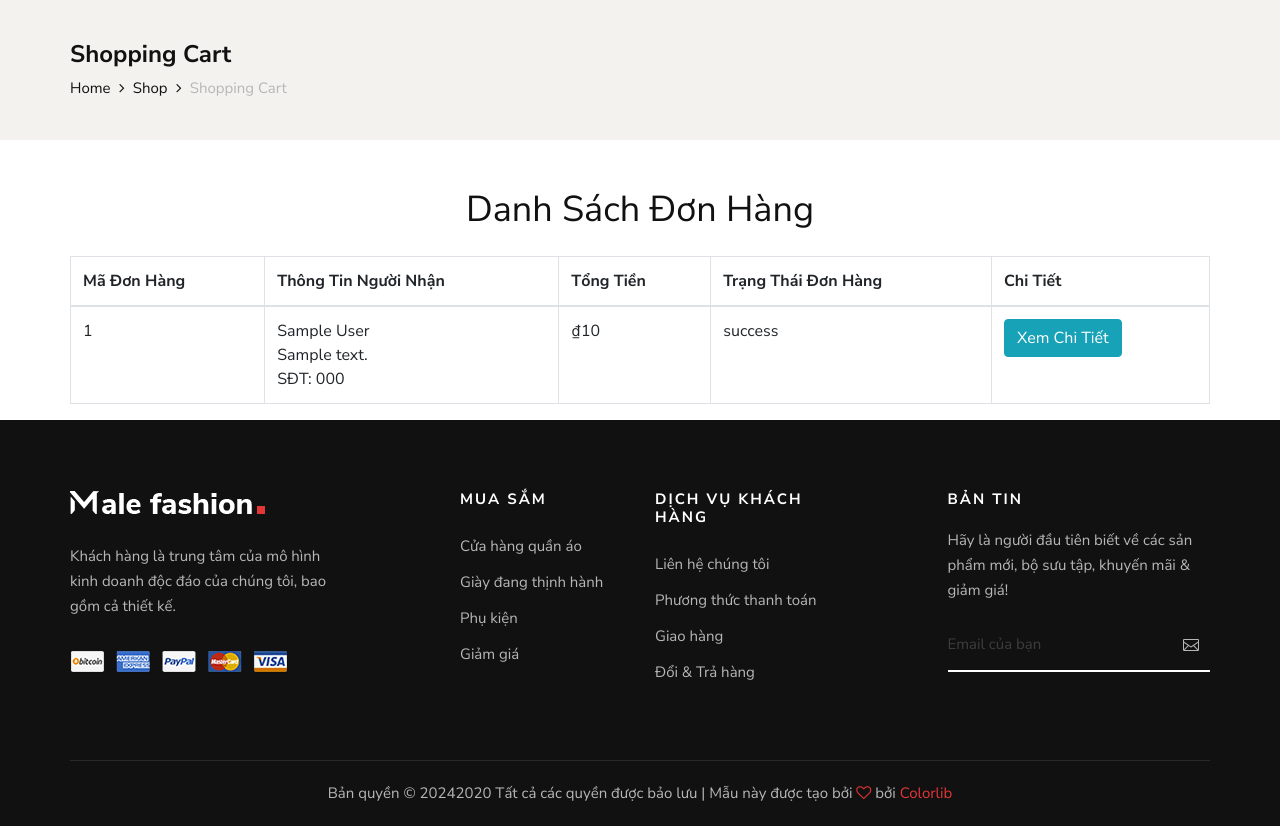
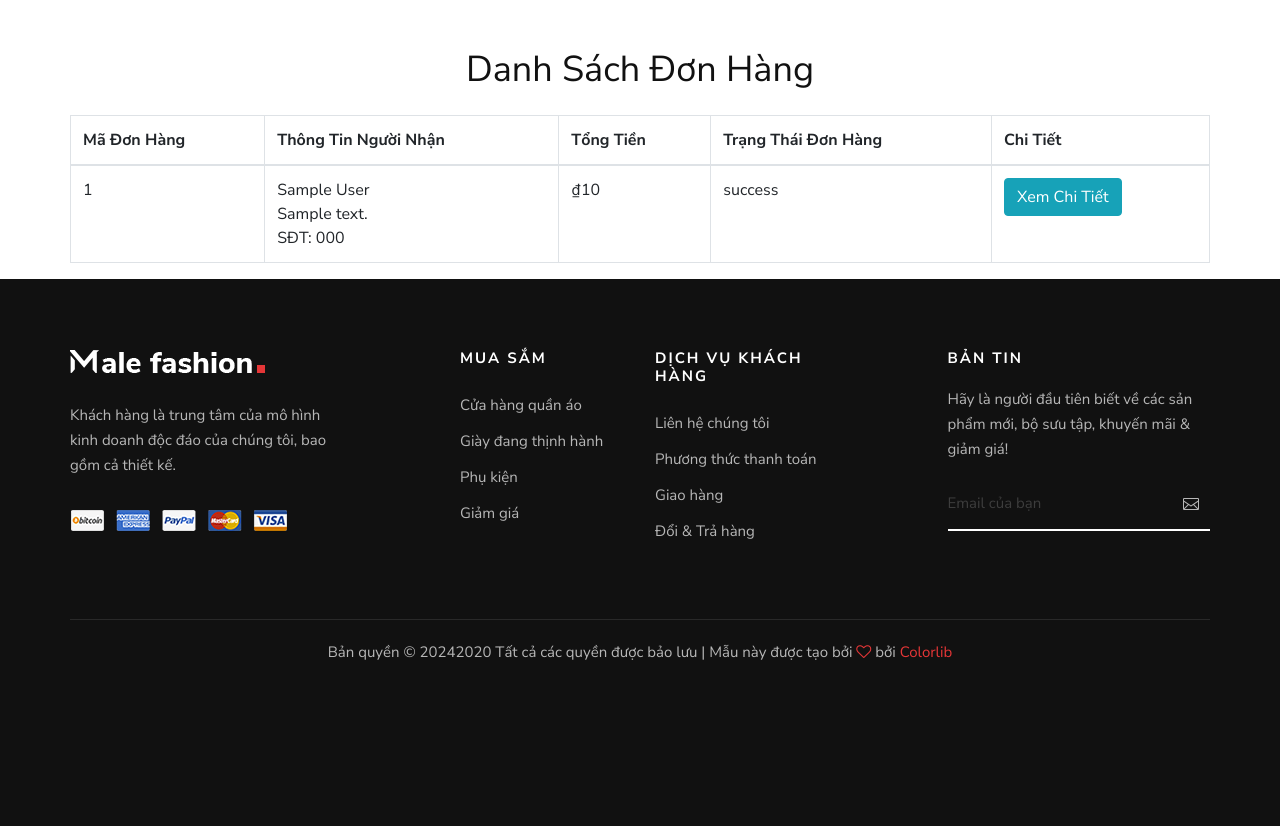
Before and after one commit to Angelica-H/malefashion, a PHP site: page /order-info.php in a window 1280 px wide. Shown: the part 143-969 px from the top of the page. After the commit the page ends 803 px from the top, so only its background shows below. Run offline with PHP 8.4, Linux system fonts and the light colour scheme; tables that the repository leaves empty or names only in its code hold one stand-in row (values such as "Sample post").

Commit message:
sửa đổi thông tin cart.js order-orderinffor

```diff
--- a/assets/js/cart.js
+++ b/assets/js/cart.js
@@ -25,7 +25,6 @@ function displayCart() {
     const cartContent = document.getElementById('cart-content');
     const totalAmountDisplay = document.getElementById('total-amount');
     let totalAmount = 0;
-    let totalQuantity = 0;
 
     cartContent.innerHTML = '';
 
@@ -38,7 +37,6 @@ function displayCart() {
     cart.forEach((product, index) => {
         const totalPrice = product.price * product.quantity;
         totalAmount += totalPrice;
-        totalQuantity += product.quantity;
 
         cartContent.innerHTML += `
             <tr>
@@ -56,9 +54,8 @@ function displayCart() {
                         <option value="S" ${product.size === 'S' ? 'selected' : ''}>S</option>
                         <option value="M" ${product.size === 'M' ? 'selected' : ''}>M</option>
                         <option value="L" ${product.size === 'L' ? 'selected' : ''}>L</option>
-                        <option value="L" ${product.size === 'XL' ? 'selected' : ''}>XL</option>
-                        <option value="L" ${product.size === 'XXL' ? 'selected' : ''}>XXL</option>
-                        <!-- Thêm các tùy chọn size khác từ cơ sở dữ liệu nếu có -->
+                        <option value="XL" ${product.size === 'XL' ? 'selected' : ''}>XL</option>
+                        <option value="XXL" ${product.size === 'XXL' ? 'selected' : ''}>XXL</option>
                     </select>
                 </td>
                 <td class="color__item">
@@ -66,7 +63,6 @@ function displayCart() {
                         <option value="Red" ${product.color === 'Red' ? 'selected' : ''}>Red</option>
                         <option value="Blue" ${product.color === 'Blue' ? 'selected' : ''}>Blue</option>
                         <option value="Green" ${product.color === 'Green' ? 'selected' : ''}>Green</option>
-                        <!-- Thêm các tùy chọn màu khác từ cơ sở dữ liệu nếu có -->
                     </select>
                 </td>
                 <td class="quantity__item">
@@ -83,9 +79,32 @@ function displayCart() {
             </tr>
         `;
     });
-    updateCartDisplay();
+
     totalAmountDisplay.innerHTML = `$${totalAmount.toFixed(2)}`;
 }
+
+// Hàm để cập nhật kích thước sản phẩm
+function updateSize(index, newSize) {
+    const cart = JSON.parse(localStorage.getItem('cart')) || [];
+
+    if (cart.length > index) {
+        cart[index].size = newSize; // Cập nhật kích thước mới
+        localStorage.setItem('cart', JSON.stringify(cart)); // Lưu lại vào localStorage
+        displayCart(); // Cập nhật lại giỏ hàng sau khi thay đổi
+    }
+}
+
+// Hàm để cập nhật màu sắc sản phẩm
+function updateColor(index, newColor) {
+    const cart = JSON.parse(localStorage.getItem('cart')) || [];
+
+    if (cart.length > index) {
+        cart[index].color = newColor; // Cập nhật màu sắc mới
+        localStorage.setItem('cart', JSON.stringify(cart)); // Lưu lại vào localStorage
+        displayCart(); // Cập nhật lại giỏ hàng sau khi thay đổi
+    }
+}
+
 // Hàm để cập nhật số lượng sản phẩm trong giỏ hàng
 function updateCart(index, newQuantity) {
     const cart = JSON.parse(localStorage.getItem('cart')) || [];
@@ -100,8 +119,6 @@ function updateCart(index, newQuantity) {
         localStorage.setItem('cart', JSON.stringify(cart)); // Lưu lại vào localStorage
         displayCart(); // Cập nhật lại giỏ hàng sau khi thay đổi
     }
-    calculateCartTotal();
-
 }
 
 // Hàm để xóa sản phẩm khỏi giỏ hàng
@@ -114,7 +131,6 @@ function removeFromCart(index) {
         alert("Sản phẩm đã được xóa khỏi giỏ hàng");
         displayCart(); // Cập nhật lại giỏ hàng
     }
-    calculateCartTotal();
 }
 
 // Hàm để đặt hàng
@@ -141,7 +157,6 @@ function updateCartDisplay() {
 
     document.getElementById('cart-count').textContent = totalQuantity; // Cập nhật thẻ hiển thị số lượng
     document.getElementById('cart-total').textContent = `$${totalPrice}`; // Cập nhật thẻ hiển thị tổng tiền
-    calculateCartTotal();
 }
 
 // Hàm để tính tổng số lượng sản phẩm trong giỏ hàng
@@ -153,11 +168,4 @@ function calculateTotalCartQuantity() {
 // Hàm để tính tổng tiền trong giỏ hàng
 function calculateTotalCartPrice() {
     const cart = JSON.parse(localStorage.getItem('cart')) || [];
-    return cart.reduce((total, product) => total + (product.price * product.quantity), 0).toFixed(2);
-}
-
-// Gọi hàm hiển thị giỏ hàng và cập nhật khi tải trang
-document.addEventListener('DOMContentLoaded', function () {
-    displayCart(); // Hiển thị giỏ hàng khi tải trang
-    updateCartDisplay(); // Cập nhật hiển thị giỏ hàng
-});
+    return cart.reduce((total, product) => total + (product.price * product.quantity), 0).toFixed(2
--- a/order-info.php
+++ b/order-info.php
@@ -1,6 +1,12 @@
 <?php
 include 'includes/db_connect.php'; // Kết nối cơ sở dữ liệu
 session_start();
+
+// Kiểm tra kết nối
+if ($conn->connect_error) {
+    die("Kết nối thất bại: " . $conn->connect_error);
+}
+
 $sql = "SELECT orders.order_id,
                CONCAT(customers.first_name, ' ', customers.last_name) AS receiver_name,
                customers.shipping_address,
@@ -10,62 +16,32 @@ $sql = "SELECT orders.order_id,
         FROM orders
         JOIN customers ON orders.customer_id = customers.customer_id";
 $result = $conn->query($sql);
-//echo '<pre>';
-//print_r($_SESSION['cart']);
-//echo '</pre>';
 ?>
+
 <!DOCTYPE html>
-<html lang="zxx">
+<html lang="vi">
 
 <head>
     <meta charset="UTF-8">
-    <meta name="description" content="Male_Fashion Template">
-    <meta name="keywords" content="Male_Fashion, unica, creative, html">
     <meta name="viewport" content="width=device-width, initial-scale=1.0">
-    <meta http-equiv="X-UA-Compatible" content="ie=edge">
-    <title>Male-Fashion | Template</title>
-
-    <!-- Google Font -->
-    <link href="https://fonts.googleapis.com/css2?family=Nunito+Sans:wght@300;400;600;700;800;900&display=swap"
-        rel="stylesheet">
-
+    <title>Danh Sách Đơn Hàng</title>
+    <link href="https://fonts.googleapis.com/css2?family=Nunito+Sans:wght@300;400;600;700;800;900&display=swap" rel="stylesheet">
     <!-- Css Styles -->
-    <?php include "includes/css.php" ?>
-
+    <?php include "includes/css.php"; ?>
+    <script src="https://code.jquery.com/jquery-3.5.1.min.js"></script>
+    <script src="https://cdn.jsdelivr.net/npm/@popperjs/core@2.9.2/dist/umd/popper.min.js"></script>
+    <script src="https://stackpath.bootstrapcdn.com/bootstrap/4.5.2/js/bootstrap.min.js"></script>
 </head>
 
 <body>
-    <!-- Page Preloder -->
-    <div id="preloder">
-        <div class="loader"></div>
-    </div>
-
     <!-- Offcanvas Menu Begin -->
-    <?php include "includes/menu_begin.php" ?>
+    <?php include "includes/menu_begin.php"; ?>
     <!-- Offcanvas Menu End -->
 
     <!-- Header Section Begin -->
-    <?php include "includes/header_section.php" ?>
+    <?php include "includes/header_section.php"; ?>
     <!-- Header Section End -->
 
-    <!-- Breadcrumb Section Begin -->
-    <section class="breadcrumb-option">
-        <div class="container">
-            <div class="row">
-                <div class="col-lg-12">
-                    <div class="breadcrumb__text">
-                        <h4>Shopping Cart</h4>
-                        <div class="breadcrumb__links">
-                            <a href="./index.html">Home</a>
-                            <a href="./shop.html">Shop</a>
-                            <span>Shopping Cart</span>
-                        </div>
-                    </div>
-                </div>
-            </div>
-        </div>
-    </section>
-    <!-- Breadcrumb Section End -->
     <div class="container mt-5">
         <h2 class="text-center">Danh Sách Đơn Hàng</h2>
 
@@ -82,15 +58,17 @@ $result = $conn->query($sql);
             <tbody>
                 <?php
                 if ($result->num_rows > 0) {
-                    // Lặp qua tất cả các đơn hàng và hiển thị
                     while ($row = $result->fetch_assoc()) {
                         echo "<tr>";
                         echo "<td>" . $row['order_id'] . "</td>";
                         echo "<td>" . $row['receiver_name'] . "<br>" . $row['shipping_address'] . "<br>SĐT: " . $row['phone_number'] . "</td>";
                         echo "<td>₫" . number_format($row['total'], 0, ',', '.') . "</td>";
                         echo "<td>" . $row['status'] . "</td>";
-                        echo "<td><button class='btn btn-info' data-toggle='modal' data-target='#orderDetailsModal" . $row['order_id'] . "'>Xem Chi Tiết</button></td>";
+                        echo "<td>
+                            <button class='btn btn-info' data-toggle='modal' data-target='#orderDetailsModal" . $row['order_id'] . "' data-id='" . $row['order_id'] . "'>Xem Chi Tiết</button>
+                        </td>";
                         echo "</tr>";
+
                         // Modal cho chi tiết đơn hàng
                         echo "<div class='modal fade' id='orderDetailsModal" . $row['order_id'] . "' tabindex='-1' role='dialog' aria-labelledby='orderDetailsModalLabel" . $row['order_id'] . "' aria-hidden='true'>
                             <div class='modal-dialog' role='document'>
@@ -102,20 +80,9 @@ $result = $conn->query($sql);
                                         </button>
                                     </div>
                                     <div class='modal-body'>
-                                        <ul>";
-                        // Truy vấn để lấy chi tiết đơn hàng
-                        $order_id = $row['order_id'];
-                        $sql_details = "SELECT product_variants.product_name, order_items.quantity, order_items.price
-                                        FROM order_items
-                                        JOIN product_variants ON order_items.variant_id = product_variants.variant_id
-                                        WHERE order_items.order_id = '$order_id'";
-                        $result_details = $conn->query($sql_details);
-                        if ($result_details->num_rows > 0) {
-                            while ($detail_row = $result_details->fetch_assoc()) {
-                                echo "<li>" . $detail_row['product_name'] . " - " . $detail_row['quantity'] . " x ₫" . number_format($detail_row['price'], 0, ',', '.') . "</li>";
-                            }
-                        }
-                        echo "        </ul>
+                                        <ul id='order-details-list-" . $row['order_id'] . "'>
+                                            <!-- Chi tiết sẽ được chèn vào đây -->
+                                        </ul>
                                     </div>
                                     <div class='modal-footer'>
                                         <button type='button' class='btn btn-secondary' data-dismiss='modal'>Đóng</button>
@@ -132,32 +99,35 @@ $result = $conn->query($sql);
         </table>
     </div>
 
-    <script src="https://code.jquery.com/jquery-3.5.1.slim.min.js"></script>
-    <script src="https://cdn.jsdelivr.net/npm/@popperjs/core@2.9.2/dist/umd/popper.min.js"></script>
-    <script src="https://stackpath.bootstrapcdn.com/bootstrap/4.5.2/js/bootstrap.min.js"></script>
-<!-- Footer Section Begin -->
-<?php include "includes/footer_section.php" ?>
-<!-- Footer Section End -->
+    <script>
+        $(document).ready(function() {
+            $('.btn-info').click(function() {
+                var orderId = $(this).data('id'); // Lấy ID đơn hàng từ thuộc tính data-id
 
-<!-- Search Begin -->
-<div class="search-model">
-    <div class="h-100 d-flex align-items-center justify-content-center">
-        <div class="search-close-switch">+</div>
-        <form class="search-model-form">
-            <input type="text" id="search-input" placeholder="Search here.....">
-        </form>
-    </div>
-</div>
+                // Gọi AJAX để lấy chi tiết đơn hàng
+                $.ajax({
+                    url: 'includes/get_order_details.php', // Tệp xử lý để lấy chi tiết đơn hàng
+                    type: 'POST',
+                    data: { order_id: orderId },
+                    success: function(response) {
+                        // Chèn dữ liệu vào modal
+                        $('#order-details-list-' + orderId).html(response);
+                    },
+                    error: function(xhr, status, error) {
+                        console.error("Lỗi: " + error);
+                    }
+                });
+            });
+        });
+    </script>
 
-    <!-- Search End -->
-
-    <!-- Js Plugins -->
-    <?php include "includes/js.php" ?>
+    <!-- Footer Section Begin -->
+    <?php include "includes/footer_section.php"; ?>
+    <!-- Footer Section End -->
 
 </body>
+</html>
 
-</html>
 <?php
-// Đóng kết nối
 $conn->close();
 ?>
```
Also changed, not shown: includes/get_order_details.php (added, +25 -0 lines).
